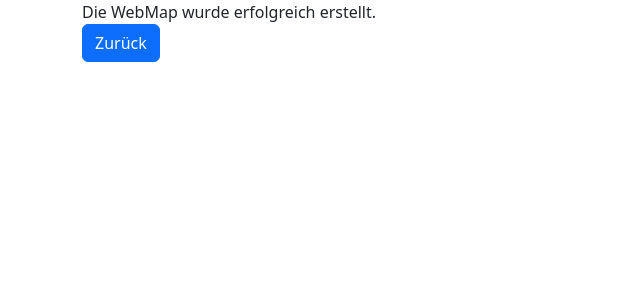
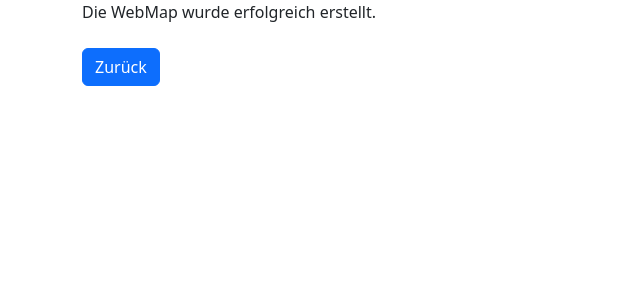
Before and after one commit to hkfrei/geo-metadata-engine, a Django app: template editor/templates/editor/create_webmap_success.html in a window 1280 px wide. Shown: the part 104-404 px from the top of the page, without its empty margins (0-640 px from the left). Run offline with Django 4.2, Linux system fonts and the light colour scheme; the template is opened without the code that fills it, so the values that code supplies are empty.

Commit message:
style: add spacer classes.

```diff
--- a/editor/static/styles.css
+++ b/editor/static/styles.css
@@ -1,3 +1,9 @@
 header {
   padding: 24px 0;
 }
+.spacer12 {
+  height: 12px;
+}
+.spacer24 {
+  height: 24px;
+}
```
